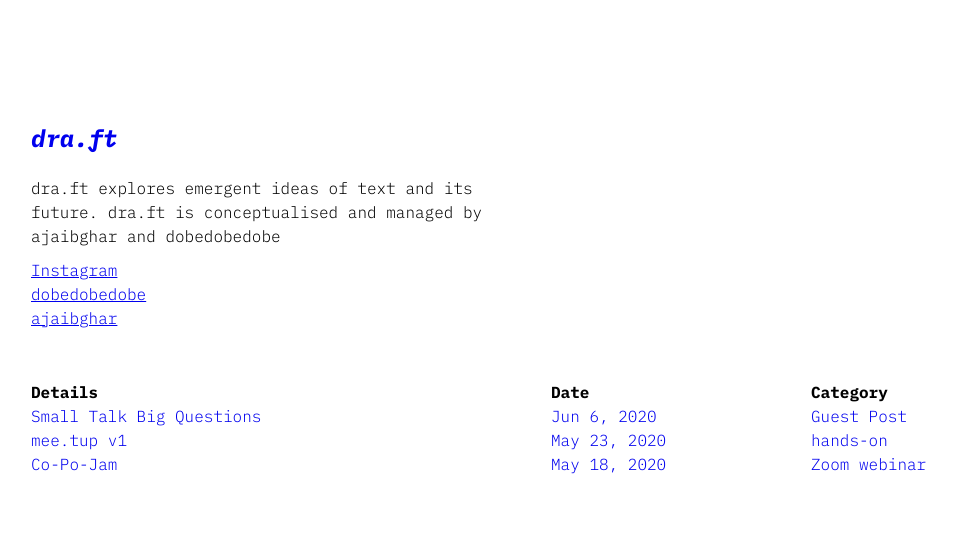
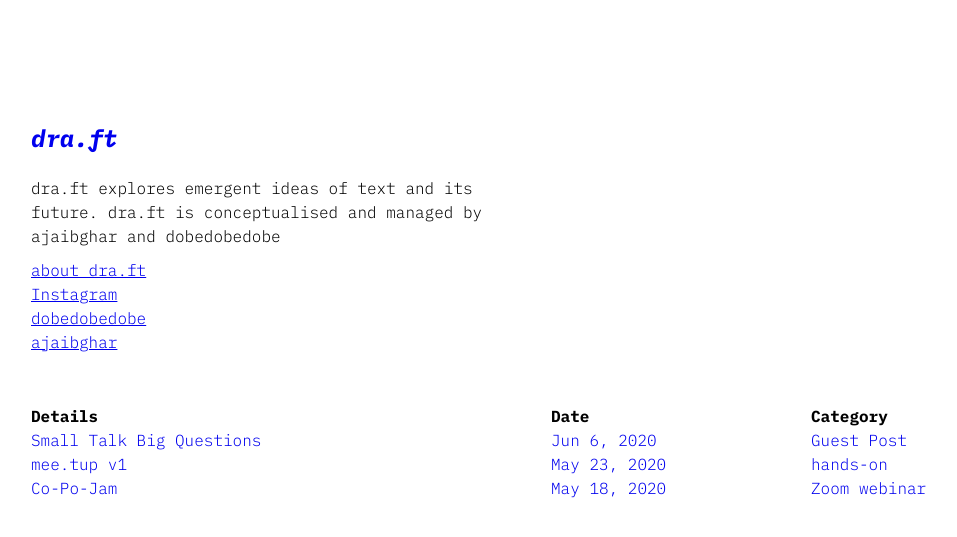
Before and after one commit to dra-ft/dra-ft.github.io, a Jekyll site: the page built from index.html, in a window 1280 px wide. Shown: the top 537 px of the page, without its empty margins (89-1046 px from the left). Built offline with Jekyll 4.4.1, drawn with Linux system fonts in a browser that asks for light colours.

Commit message:
Update social.yml

```diff
--- a/_data/social.yml
+++ b/_data/social.yml
@@ -1,3 +1,5 @@
+- title: about dra.ft
+  url: /about.md
 - title: Instagram
   url: https://www.instagram.com/dra_ft_/
 - title: dobedobedobe
```
